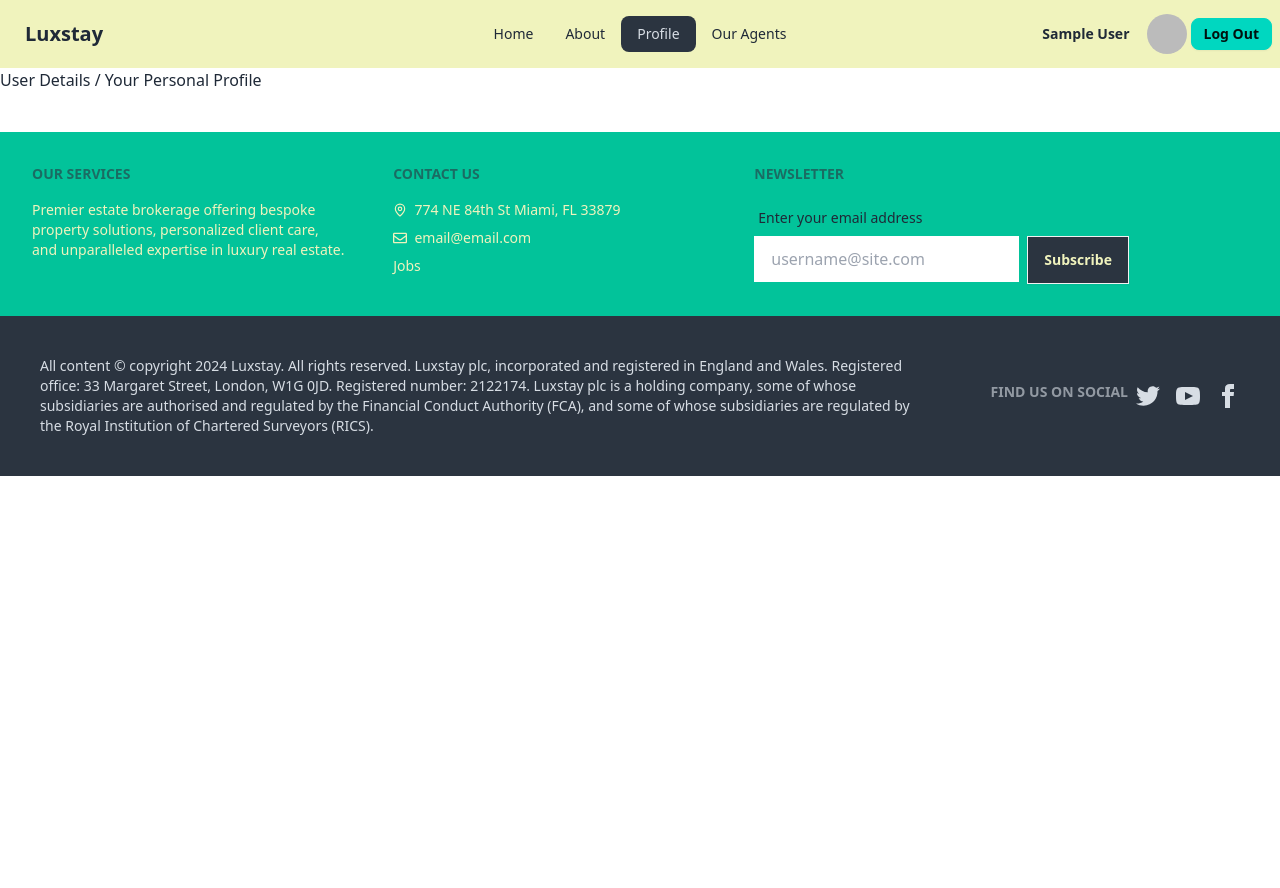
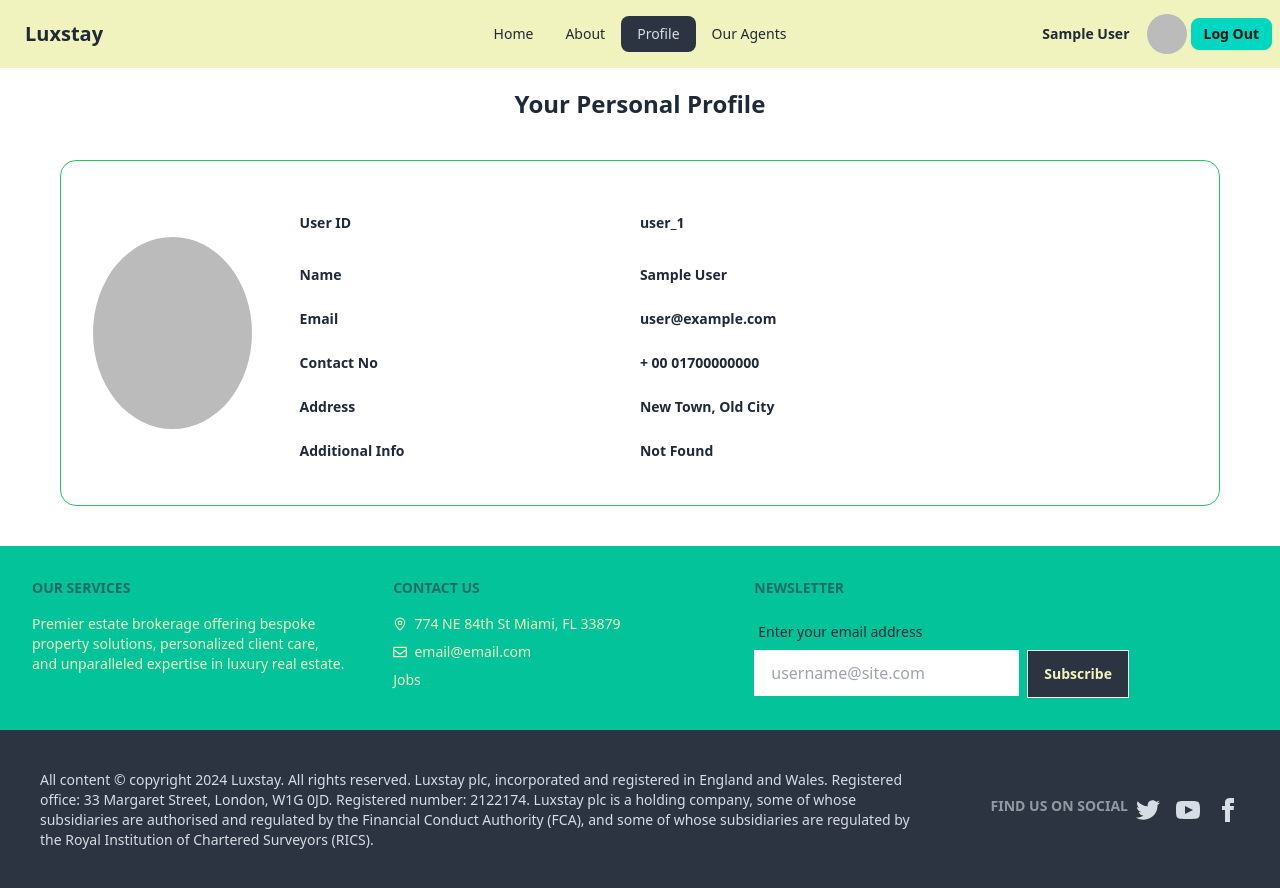
Before and after one commit to salehiin/luxstay, a React (Vite) app: page /profile in a window 1280 px wide. Before the commit the page ends 800 px from the top, so only its background shows below. Built offline with nearby package versions, Linux system fonts and the light colour scheme; no server answers; sample sign-in values are in the browser's storage.

Commit message:
data load to profile page donee

```diff
--- a/src/Footer/Footer.jsx
+++ b/src/Footer/Footer.jsx
@@ -4,7 +4,7 @@ import { FaRegEnvelope } from "react-icons/fa";
 const Footer = () => {
   return (
     <div>
-      <footer className="footer bg-[#02c39a] text-[#f0f3bd] grid md:grid-cols-3 lg:grid-cols-7 gap-x-12 p-8 mt-10">
+      <footer className="footer bg-[#02c39a] text-[#f0f3bd] grid md:grid-cols-3 lg:grid-cols-7 md:gap-x-10 lg:gap-x-12 p-8 mt-10">
         <nav className=" md:col-span-1 lg:col-span-2">
           <h6 className="footer-title text-[#2B3440]">Our Services</h6>
           <p>
--- a/src/pages/Profile/Profile.jsx
+++ b/src/pages/Profile/Profile.jsx
@@ -1,11 +1,81 @@
-import React from 'react';
+// import React, { useState } from "react";
+import userDefaultPic from '../../assets/user.png';
+import { useContext } from "react";
+import { AuthContext } from "../../providers/AuthProvider";
 
 const Profile = () => {
-    return (
-        <div>
-            <h1>User Details / Your Personal Profile</h1>
+
+    // const [userProfile, setUserProfile] = useState(null);
+    const {user, logOut} = useContext(AuthContext);
+
+    const handleSignOut = () =>{
+        logOut()
+        .then()
+        .catch()
+    }
+
+  return (
+    <div className="text-center">
+      <div className="m-5">
+        <h1 className="font-bold text-2xl">Your Personal Profile</h1>
+        <div className="overflow-x-auto border border-green-500 p-0 md:p-8 m-0 md:m-2 lg:m-10 mt-6 rounded-2xl flex flex-col md:flex-row items-center">
+            <div className="mr-0 md:mr-8">
+                <img className="w-48 h-48 rounded-[50%]" src={user?.photoURL || userDefaultPic} alt="" />
+            </div>
+          <table className="table font-bold">
+            {/* head */}
+            <thead>
+
+            </thead>
+            <tbody className=" ">
+            <tr className="border-none">
+                {/* <th>1</th> */}
+                <td>User ID</td>
+                <td>{user?.uid || 'Not Found'}</td>
+                <td><button className="btn btn-sm btn-ghost"></button></td>
+
+              </tr>
+              {/* row 1 */}
+              <tr className="border-none">
+                {/* <th>2</th> */}
+                <td>Name</td>
+                <td>{user?.displayName || 'User Unknown'}</td>
+
+              </tr>
+              {/* row 2 */}
+              <tr className="border-none">
+                {/* <th>3</th> */}
+                <td>Email</td>
+                <td>{user?.email || 'User Unknown'}</td>
+
+              </tr>
+              {/* row 3 */}
+              <tr className="border-none">
+                {/* <th>4</th> */}
+                <td>Contact No</td>
+                <td>+ 00 01700000000</td>
+
+              </tr>
+
+              <tr className="border-none">
+                {/* <th>5</th> */}
+                <td>Address</td>
+                <td>New Town, Old City</td>
+
+              </tr>
+
+              <tr className="border-none">
+                {/* <th>6</th> */}
+                <td>Additional Info</td>
+                <td>{user?.metadata.UserMetadata || 'Not Found'}</td>
+
+              </tr>
+            </tbody>
+          </table>
         </div>
-    );
+      </div>
+    </div>
+  );
 };
 
 export default Profile;
```
Also changed, not shown: src/index.css (line endings or trailing spaces).
